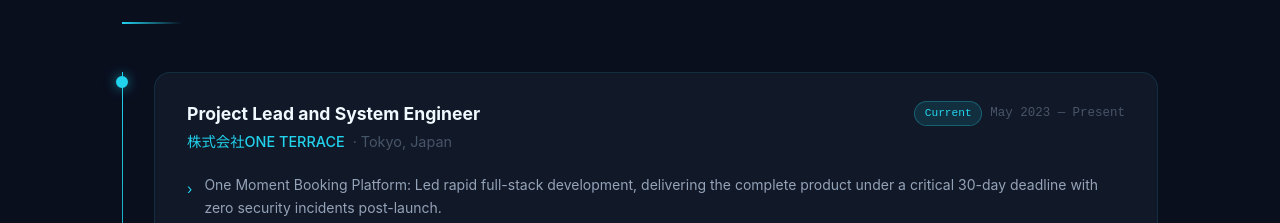
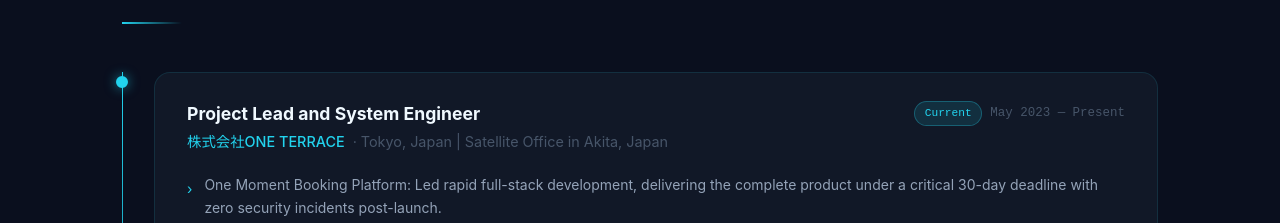
Before and after one commit to ZawMinTheinDEV/portfolio, a Next.js app: page / in a window 1280 px wide. Shown: the part 2924-3147 px from the top of the page. Built offline with nearby package versions, Linux system fonts and the light colour scheme.

Commit message:
feat: add satellite office information to ONE TERRACE experience location

```diff
--- a/src/components/Experience.tsx
+++ b/src/components/Experience.tsx
@@ -2,7 +2,7 @@ const experiences = [
     {
         role: "Project Lead and System Engineer",
         company: "株式会社ONE TERRACE",
-        location: "Tokyo, Japan",
+        location: "Tokyo, Japan | Satellite Office in Akita, Japan",
         period: "May 2023 — Present",
         current: true,
         highlights: [
```
